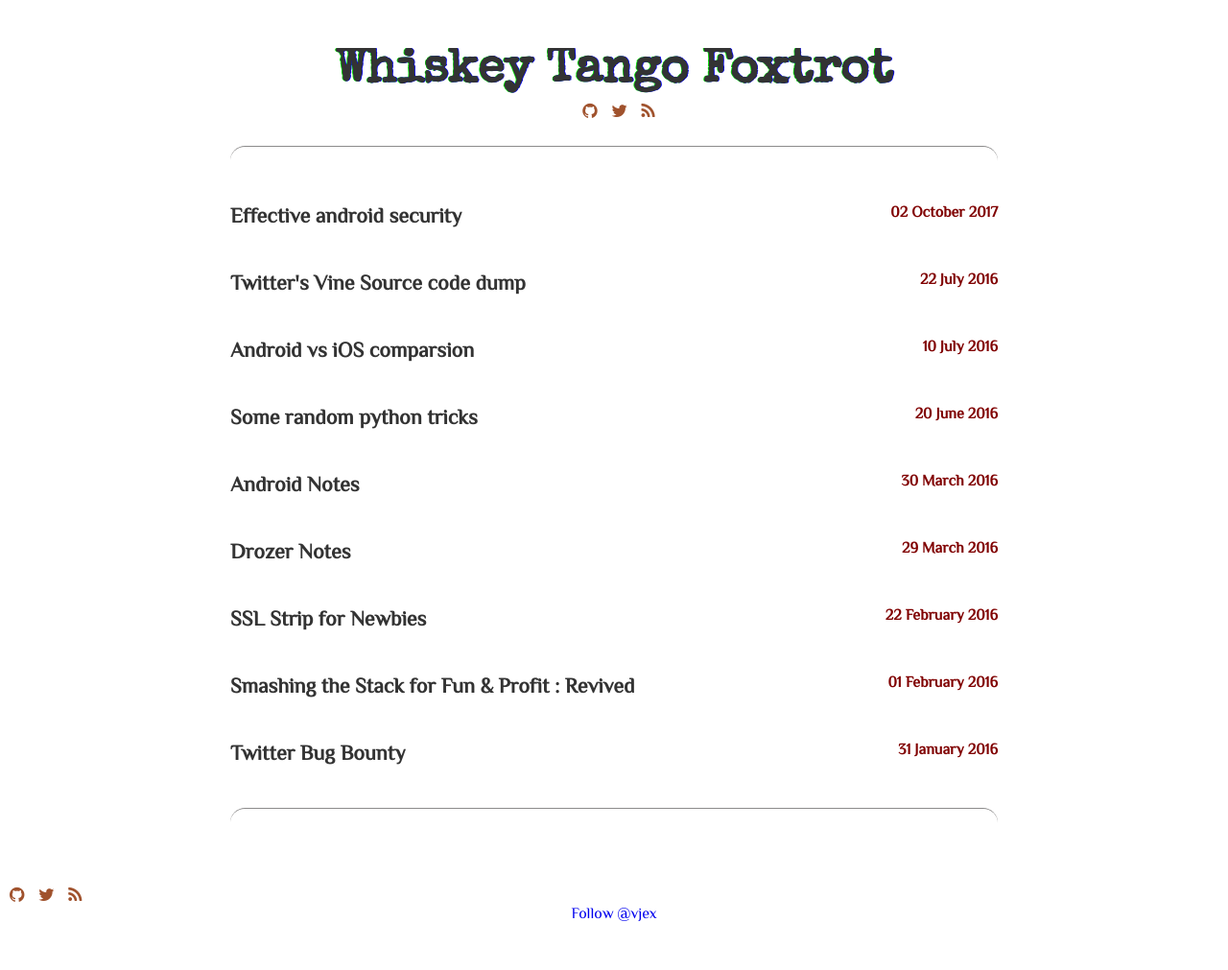
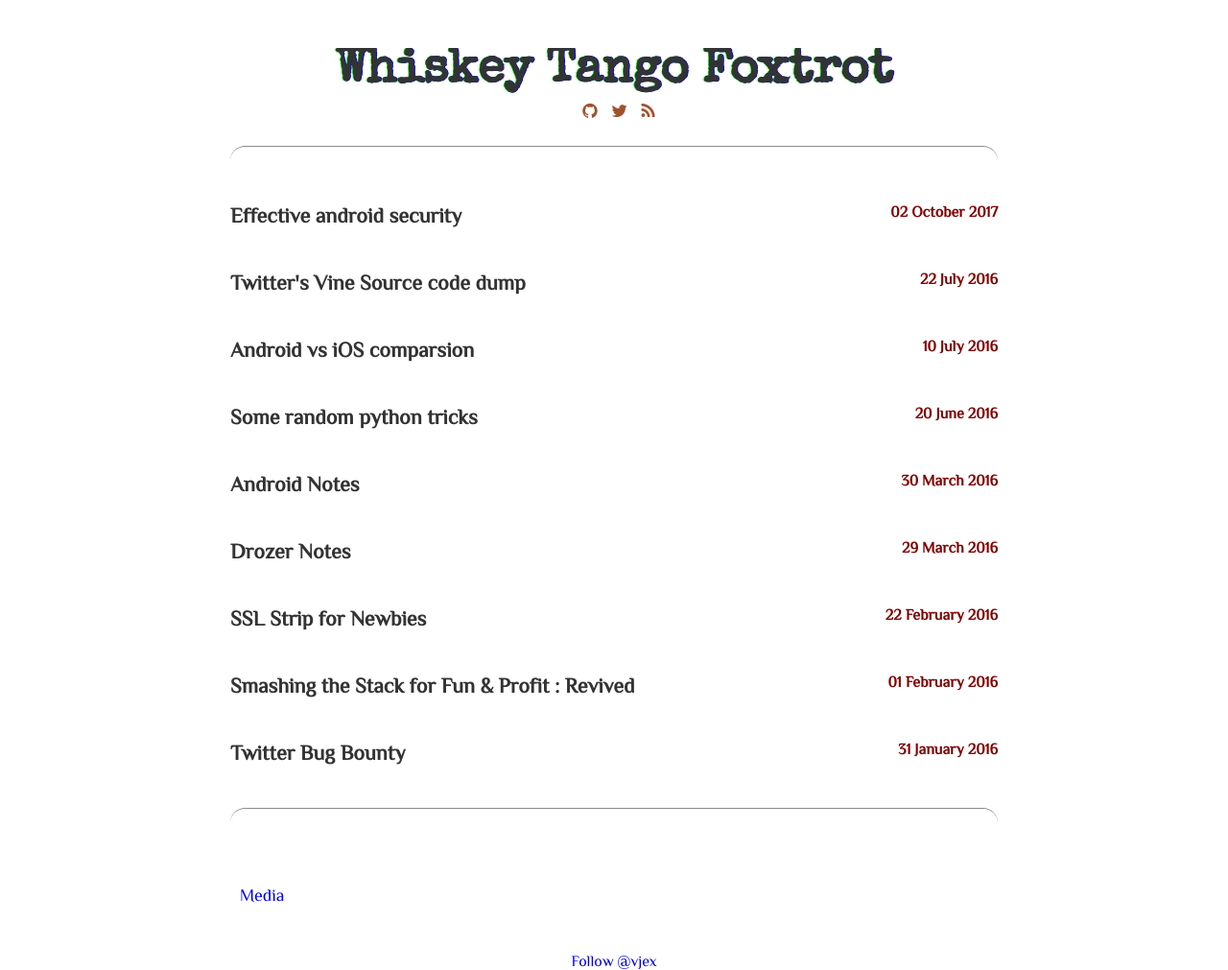
Before and after one commit to avicoder/avicoder.github.io, a Jekyll site: the page built from index.html, in a window 1280 px wide. Shown: the whole page at 96% size. Built offline with Jekyll 4.4.1, drawn with Linux system fonts in a browser that asks for light colours; some web fonts are replaced; before the commit the page ends 961 px from its top, so only the background shows below that.

Commit message:
Update default.html

```diff
--- a/_layouts/default.html
+++ b/_layouts/default.html
@@ -32,27 +32,15 @@
          });
        </script>
 
-
+    <div class="wrapper">
 
         <ul class="menu">
-        {% if site.author.github %}
-            <a href="https://github.com/{{ site.author.github }}" class="social-links__entry" target="_blank">
-                <i class="fa fa-github"></i>
-            </a>
-        {% endif %}
-
-        {% if site.author.twitter %}
-            <a href="https://twitter.com/{{ site.author.twitter }}" class="social-links__entry" target="_blank">
-                <i class="fa fa-twitter"></i>
-            </a>
-        {% endif %}
-
-            <a href="https://avicoder.me/feed" class="social-links__entry" target="_blank">
-                <i class="fa fa-rss"></i>
+            <a href="media.html" class="social-links__entry" target="_blank">
+                Media
             </a>
 
-    </ul>
-
+        </ul>
+        </div>
         <center>
 
 
```
